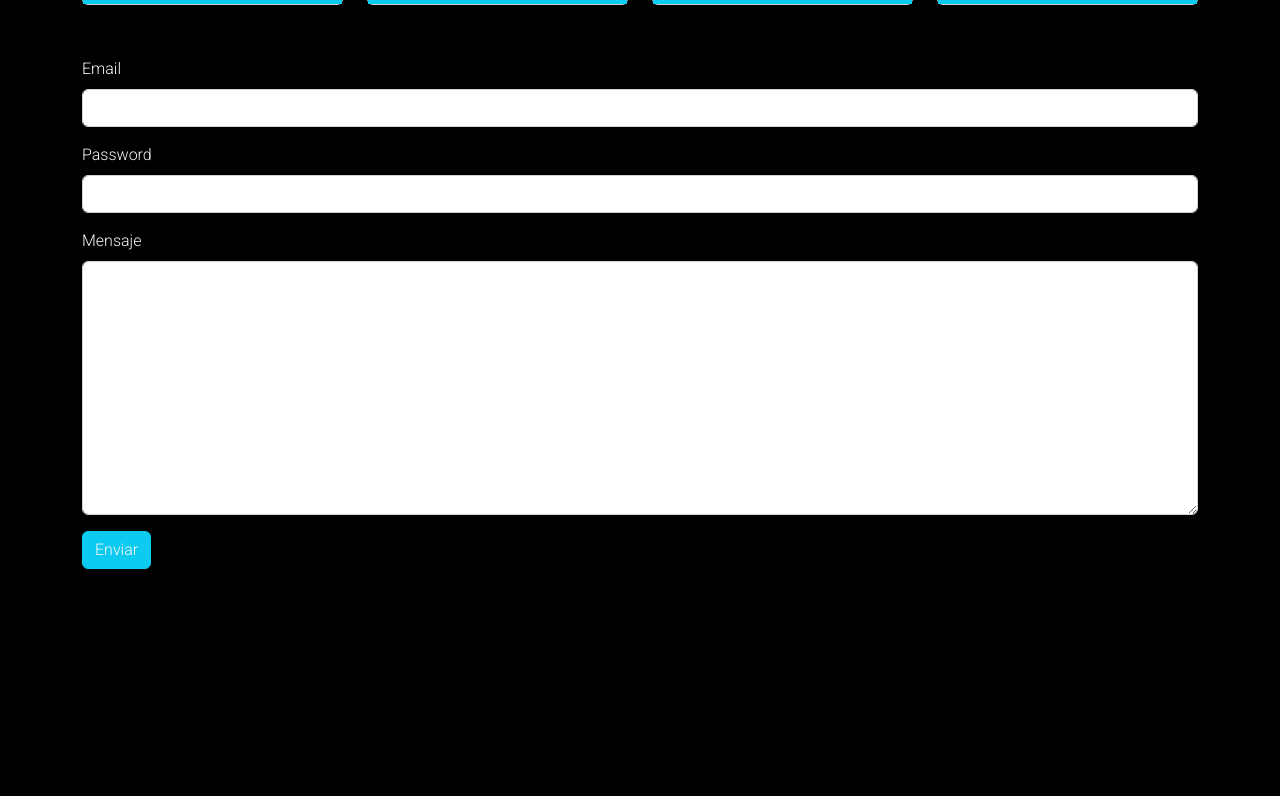
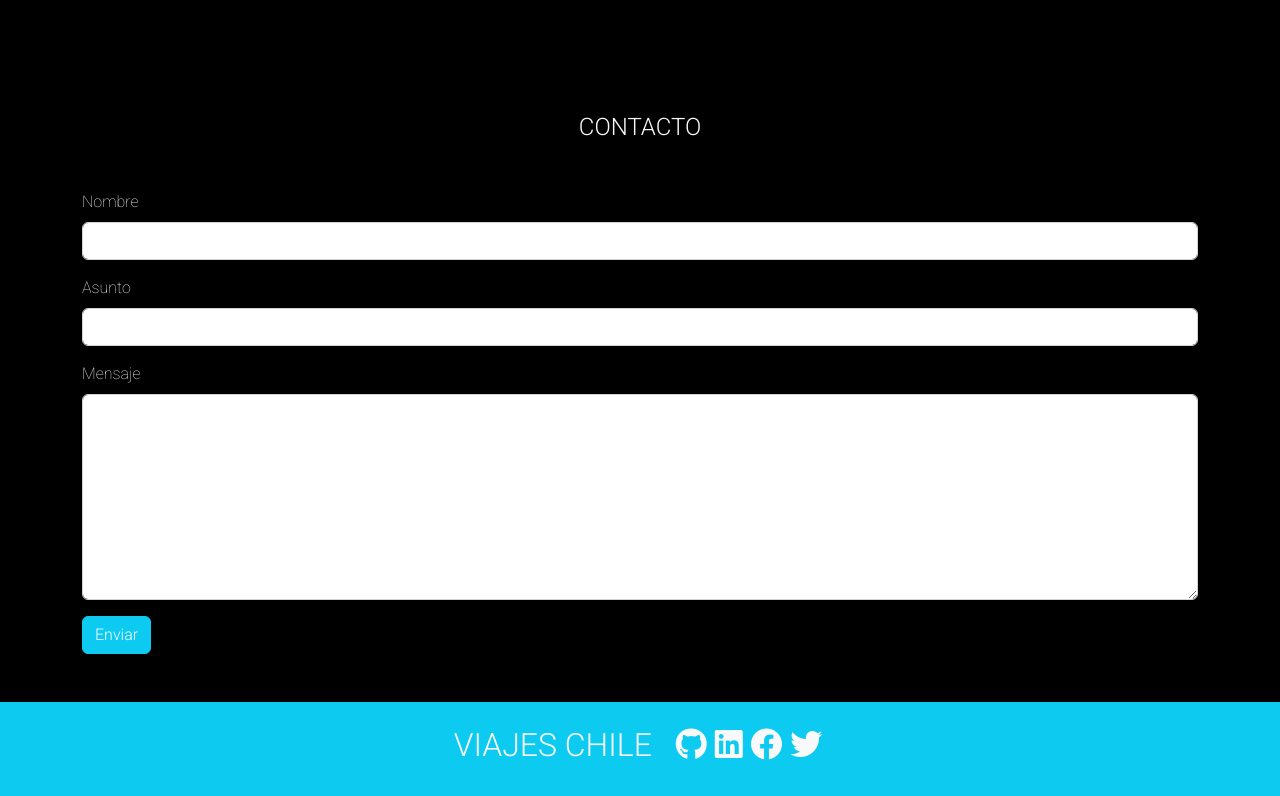
Before and after one commit to blancaferval/viajes-chile, a plain HTML site: page index.html in a window 1280 px wide. Shown: the part 1740-2536 px from the top of the page. Before the commit the page ends 2309 px from the top, so only its background shows below. Drawn offline with nearby package versions, Linux system fonts and the light colour scheme.

Commit message:
contacto y footer

```diff
--- a/assets/css/styles.css
+++ b/assets/css/styles.css
@@ -1,6 +1,7 @@
 body {
     background-color: black;
     font-family: 'Roboto', sans-serif;
+    font-weight: 100;
 }
 
 @media screen and (max-width: 765px) {
@@ -14,3 +15,8 @@ body {
     opacity: 0.9;
     color: white;
   }
+
+.footer-wrap {
+    display: flex;
+    justify-content: space-around;
+  }
--- a/assets/js/app.js
+++ b/assets/js/app.js
@@ -7,3 +7,6 @@ $(document).scroll(function () {
 
     y > 550 ? $("nav").addClass("nav-black") : $("nav").removeClass("nav-black");
   });
+
+const tooltipTriggerList = document.querySelectorAll('[data-bs-toggle="tooltip"]')
+const tooltipList = [...tooltipTriggerList].map(tooltipTriggerEl => new bootstrap.Tooltip(tooltipTriggerEl))
--- a/index.html
+++ b/index.html
@@ -115,7 +115,7 @@
         </section>
 
 
-        <section id="destacados" class="my-5">
+        <section id="destacados" class="my-5 py-3">
             <div>
                 <h4 class="text-center text-light">DESTACADOS</h4>
                 <hr>
@@ -167,28 +167,33 @@
 
         <section id="contacto">
 
+                <div class="my-5">
+                    <h4 class="text-center text-light">CONTACTO</h4>
+                </div>
+
                 <div>
-
-                </div>
-                <div>
-                    <form class="container">
+                    <form class="container mb-4 pb-4">
                         <div class="mb-3">
-                          <label for="exampleInputEmail1" class="form-label text-light">Email</label>
-                          <input type="email" class="form-control" id="exampleInputEmail1" aria-describedby="emailHelp">
+                          <label for="exampleInputEmail1" class="form-label text-light">Nombre</label>
+                          <input type="text" class="form-control" id="exampleInputEmail1" aria-describedby="emailHelp">
 
                         </div>
                         <div class="mb-3">
-                          <label for="exampleInputPassword1" class="form-label text-light">Password</label>
-                          <input type="password" class="form-control" id="exampleInputPassword1">
+                          <label for="exampleInputPassword1" class="form-label text-light">Asunto</label>
+                          <input type="text" class="form-control" id="exampleInputPassword1">
                         </div>
                         <div class="mb-3">
                             <label for="" class="form-label text-light">Mensaje</label>
-                            <textarea class="form-control" name="Mensaje" id="" rows="10"></textarea>
+                            <textarea class="form-control" name="Mensaje" id="" rows="8"></textarea>
                           </div>
 
-                        <button
+                        <button id="enviar"
                         type="submit"
-                        class="btn btn-info text-light">
+                        class="btn btn-info text-light"
+                        data-bs-toggle="tooltip"
+                        data-bs-placement="right"
+                        data-bs-title="Presiona para enviar tu mensaje"
+                        >
                         Enviar
                         </button>
                       </form>
@@ -197,11 +202,43 @@
 
         </section>
 
-      </main>
+    </main>
 
 
-    <footer>
+    <footer class="container-fluid bg-info py-4 footer-wrap">
+      <div class="row justify-content-between align-items-baseline">
 
+        <div class="col-12 col-sm-auto me-auto">
+          <h2 class="text-light">VIAJES CHILE</h2>
+        </div>
+
+        <div class="col-12 col-sm-auto ms-auto">
+          <i
+            data-bs-toggle="tooltip"
+            data-placement="top"
+            title="@viajeschile"
+            class="fa-brands fa-2x me-1 fa-github text-light"
+            ></i>
+          <i
+            data-bs-toggle="tooltip"
+            data-placement="top"
+            title="@viajeschile"
+            class="fa-brands fa-2x me-1 fa-linkedin text-light"
+          ></i>
+          <i
+            data-bs-toggle="tooltip"
+            data-placement="top"
+            title="@viajeschile"
+            class="fa-brands fa-2x me-1 fa-facebook text-light"
+          ></i>
+          <i
+            data-bs-toggle="tooltip"
+            data-placement="top"
+            title="@viajeschile"
+            class="fa-brands fa-2x me-1 fa-twitter text-light"
+          ></i>
+        </div>
+      </div>
     </footer>
 
 
```
